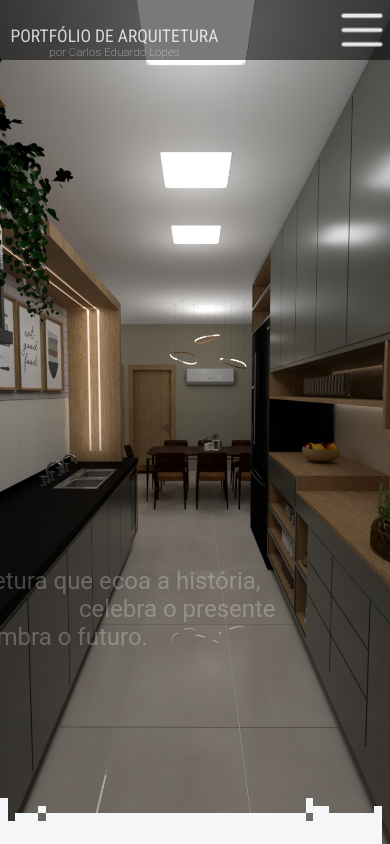
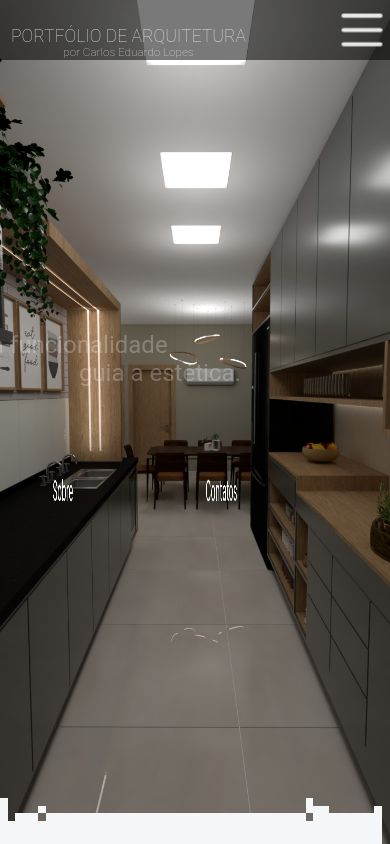
Before and after one commit to AllanC12/lopes_archictecture, a Next.js app: page / in a window 390 px wide. Shown: the top 844 px of the page. Built offline with nearby package versions, Linux system fonts and the light colour scheme.

Commit message:
correção de banner

```diff
--- a/app/globals.css
+++ b/app/globals.css
@@ -2,7 +2,7 @@
     margin: 0;
     padding: 0;
     box-sizing: border-box;
-    font-family: 'roboto';
+    font-family: 'roboto' !important;
 
 }
 
--- a/components/Slogan.tsx
+++ b/components/Slogan.tsx
@@ -35,22 +35,22 @@ const Slogan = () => {
               className={styles.span_slogan}
               data-aos="fade-right"
             >
-              Arquitetura que ecoa a história,
+              Onde a funcionalidade
             </span>
             <span
               ref={span_two}
               className={styles.span_slogan}
               data-aos="fade-left"
             >
-              celebra o presente
+             guia a estética.
             </span>
-            <span
+            {/* <span
               ref={span_three}
               className={styles.span_slogan}
               data-aos="fade-right"
             >
               e vislumbra o futuro.
-            </span>
+            </span> */}
           </p>
           <div className={styles.buttons}>
             <ButtonBanner valueBtn="Sobre" />
--- a/components/sass_components/Slogan.module.css
+++ b/components/sass_components/Slogan.module.css
@@ -2,7 +2,7 @@
   color: #fff;
   font-size: 2.8em;
   position: relative;
-  top: 28vh;
+  top: 42vh;
   -webkit-overflow-x: hidden !important;
 }
 .slogan_banner .span_slogan {
@@ -13,7 +13,7 @@
   display: flex;
   justify-content: flex-start;
   align-items: center;
-  padding-top: 40vh;
+  padding-top: 48vh;
   gap: 5vw;
 }
 
@@ -35,6 +35,6 @@
 @media (max-width: 400px) {
   .slogan_banner {
     font-size: 1.5em;
-    padding-top: 40vh;
+    padding-top: 12vh;
   }
 }/*# sourceMappingURL=Slogan.module.css.map */
--- a/components/sass_components/Slogan.module.scss
+++ b/components/sass_components/Slogan.module.scss
@@ -4,7 +4,7 @@
     color: #fff;
     font-size: 2.8em;
     position: relative;
-    top: 28vh;
+    top: 42vh;
     -webkit-overflow-x: hidden !important;
 
     .span_slogan{
@@ -15,7 +15,7 @@
 
   .buttons{
     @include flex(flex-start,center);
-    padding-top: 40vh;
+    padding-top: 48vh;
     gap: 5vw;
   }
 
@@ -41,7 +41,7 @@
 @media (max-width: 400px){
   .slogan_banner{
     font-size: 1.5em;
-    padding-top: 40vh;
+    padding-top: 12vh;
   }
 
 }
```
Also changed, not shown: 1 other file (tests, documents, lock files or other folders).
